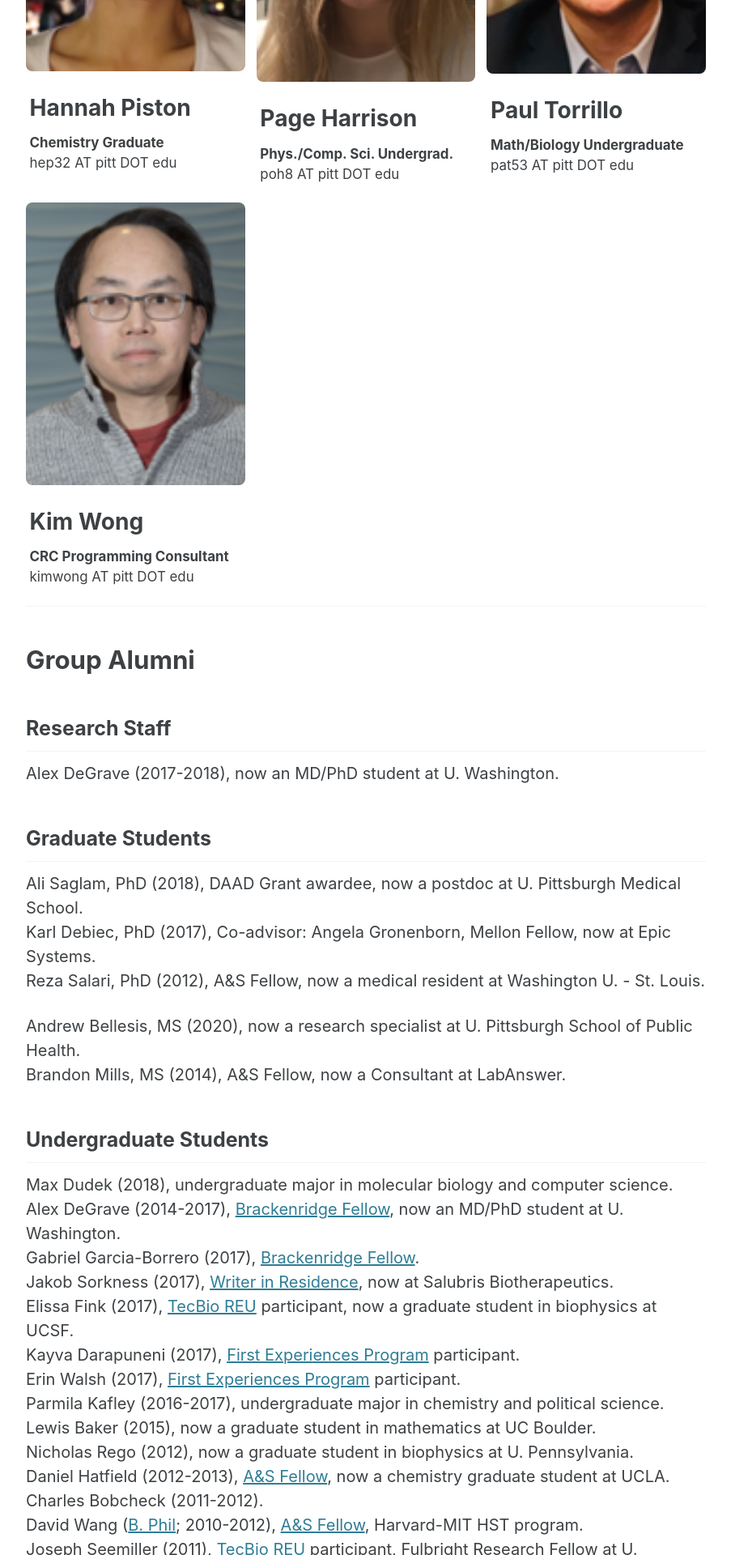
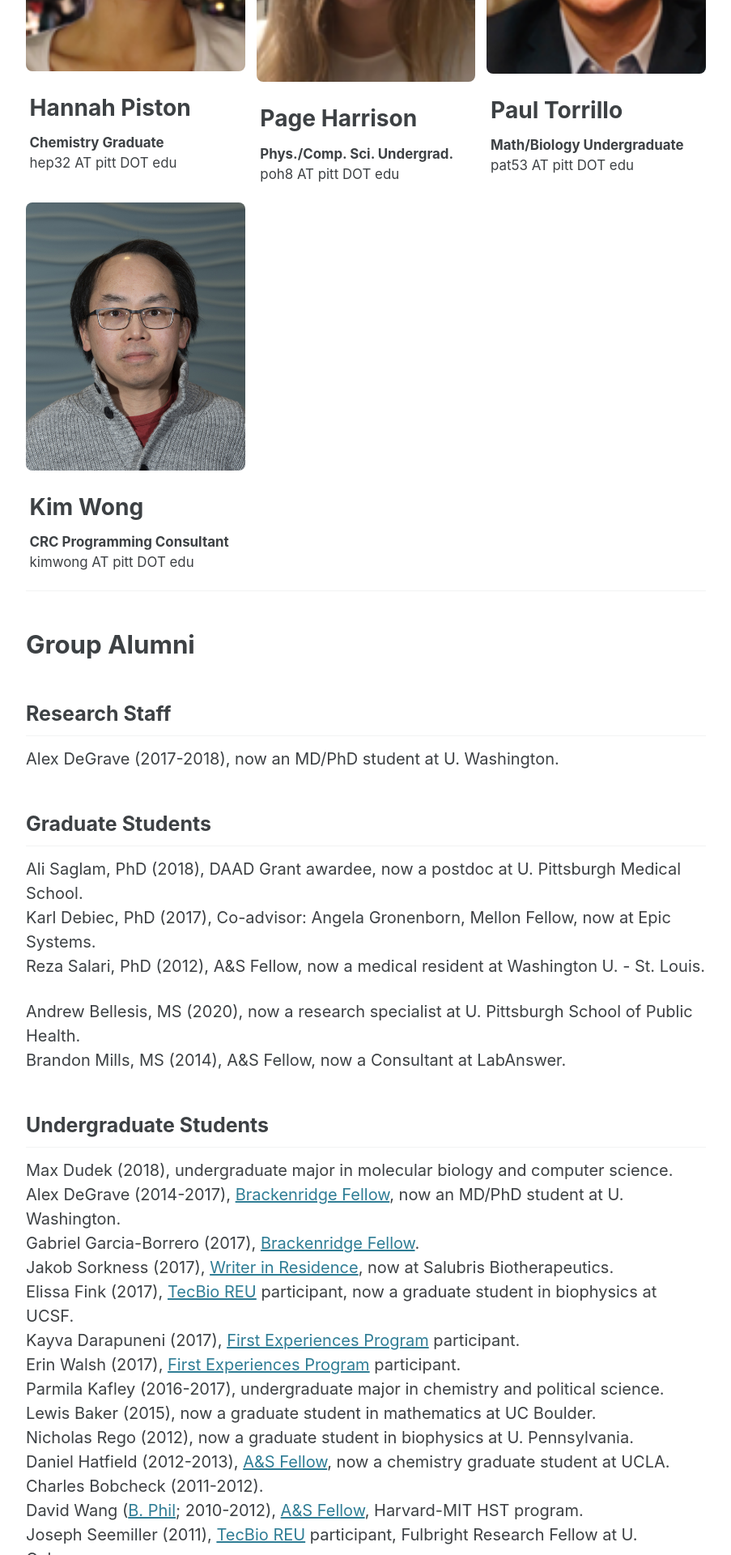
Before and after one commit to darianyang/mm-github-pages-test, a Jekyll site: the page built from _pages/people.md, in a window 1280 px wide. Shown: the part 1497-3417 px from the top of the page at 81% size, without its empty margins (188-1091 px from the left). Built offline with Jekyll 4.4.1, drawn with Linux system fonts in a browser that asks for light colours; cached includes are drawn as plain includes.

Commit message:
swapped out KFW picture

```diff
--- a/_pages/people.md
+++ b/_pages/people.md
@@ -62,7 +62,7 @@ current_group:
     **Math/Biology Undergraduate**<br>
     pat53 AT pitt DOT edu
     "
-  - image_path: /assets/images/people/KFW.png
+  - image_path: /assets/images/people/KFW.jpg
     alt: "Kim Wong"
     title: "Kim Wong"
     excerpt: "
```
Also changed, not shown: assets/images/people/KFW.jpg (added).
